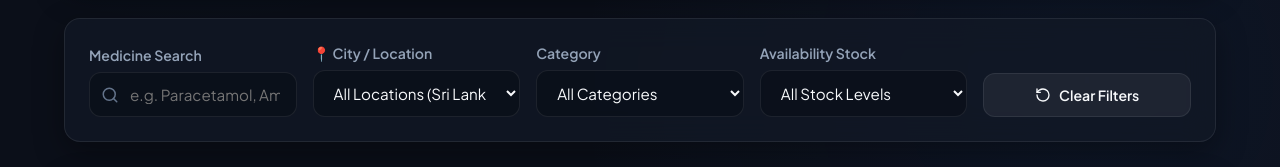
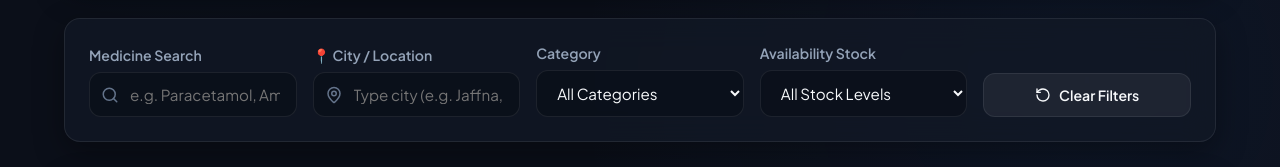
Before and after one commit to it24103609/mini-hackathon, a React app in the folder frontend/: page / in a window 1280 px wide. Shown: the part 600-767 px from the top of the page. Built offline with nearby package versions, Linux system fonts and the light colour scheme; no server answers; the HTML template or start-up script is replaced by a standard one.

Commit message:
feat(frontend): replace location select dropdown with real-time text input

```diff
--- a/frontend/src/pages/BrowseMedicines.jsx
+++ b/frontend/src/pages/BrowseMedicines.jsx
@@ -186,22 +186,20 @@ const BrowseMedicines = () => {
             </div>
           </div>
 
-          {/* Location Dropdown Filter */}
+          {/* Location Text Input Filter */}
           <div className="form-group" style={{ marginBottom: 0 }}>
             <label className="form-label">📍 City / Location</label>
-            <select
-              className="form-select"
-              value={location}
-              onChange={(e) => setLocation(e.target.value)}
-            >
-              <option value="">All Locations (Sri Lanka)</option>
-              <option value="Jaffna">Jaffna</option>
-              <option value="Colombo">Colombo</option>
-              <option value="Kandy">Kandy</option>
-              <option value="Galle">Galle</option>
-              <option value="Vavuniya">Vavuniya</option>
-              <option value="Batticaloa">Batticaloa</option>
-            </select>
+            <div style={{ position: 'relative' }}>
+              <MapPin size={18} style={{ position: 'absolute', left: '12px', top: '14px', color: 'var(--text-dim)' }} />
+              <input
+                type="text"
+                className="form-input"
+                style={{ paddingLeft: '40px' }}
+                placeholder="Type city (e.g. Jaffna, Colombo)"
+                value={location}
+                onChange={(e) => setLocation(e.target.value)}
+              />
+            </div>
           </div>
 
           {/* Category Filter */}
```
